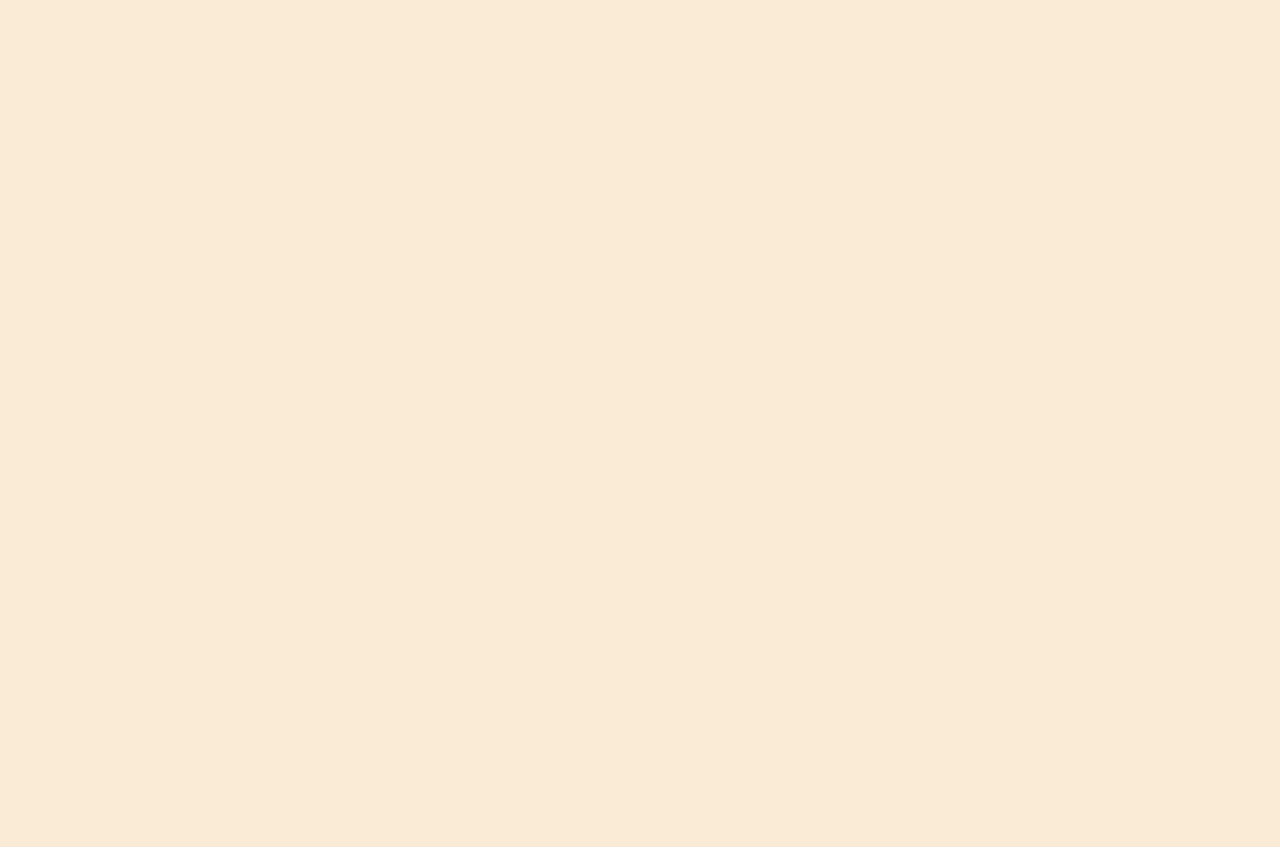
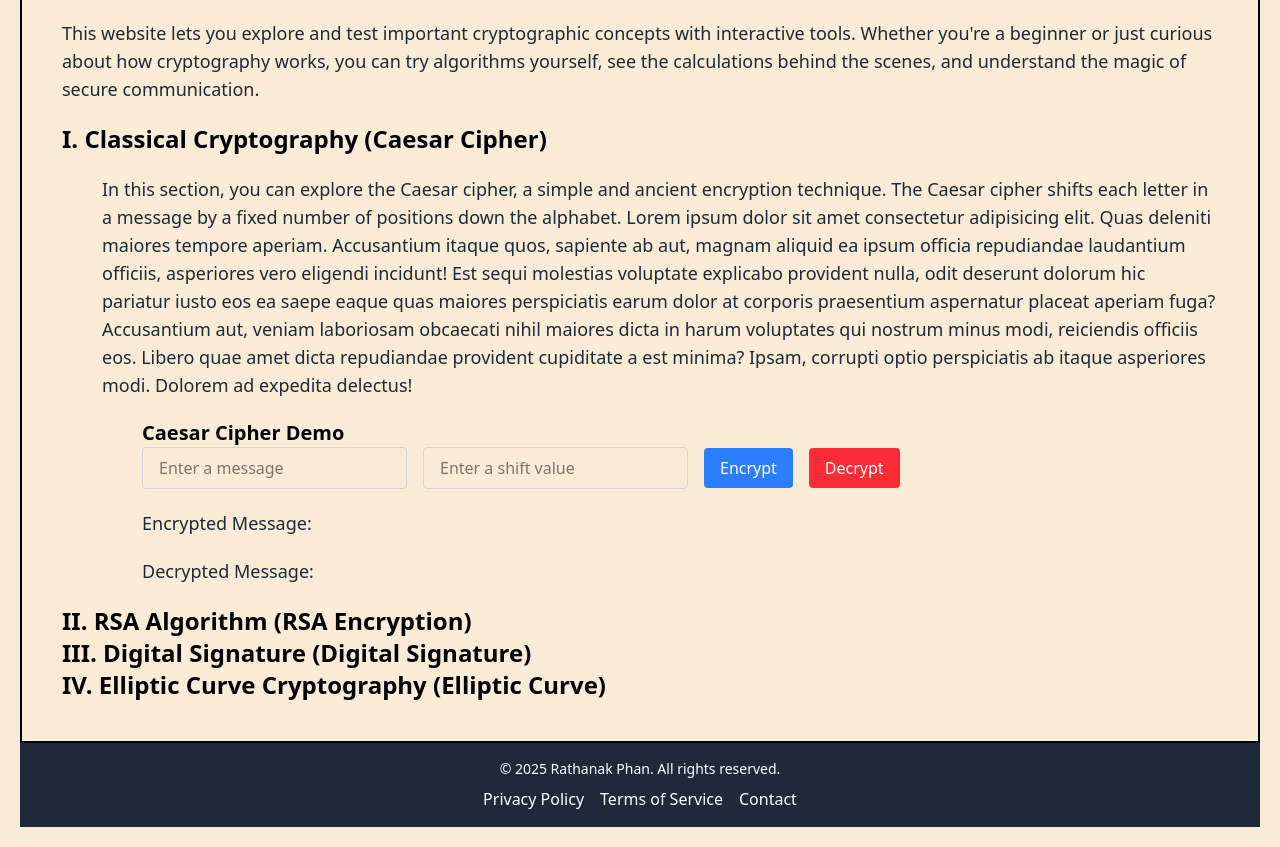
Before and after one commit to Rathanak-Phan/Number-Theory-and-Cryptography-ITE-year2, a Vue app: page / in a window 1280 px wide. Shown: the part 1180-2027 px from the top of the page. Before the commit the page ends 1132 px from the top, so only its background shows below. Built offline with nearby package versions, Linux system fonts and the light colour scheme.

Commit message:
Describe what you changed

```diff
--- a/index.html
+++ b/index.html
@@ -4,7 +4,7 @@
     <meta charset="UTF-8" />
     <link rel="icon" type="image/svg+xml" href="https://lh3.googleusercontent.com/a/ACg8ocJBdZQY6AdfNoBJPTqvkrVJPK9Cv4zSk-bLijo6OvE7Cfocp96u=s288-c-no" />
     <meta name="viewport" content="width=device-width, initial-scale=1.0" />
-    <title>cryptography</title>
+    <title>Cryptography</title>
   </head>
   <body>
     <div id="app"></div>
--- a/package.json
+++ b/package.json
@@ -1,5 +1,5 @@
 {
-  "name": "final-math",
+  "name": "number-theory-cryptography-vue",
   "private": true,
   "version": "0.0.0",
   "type": "module",
--- a/src/components/Home.vue
+++ b/src/components/Home.vue
@@ -62,6 +62,117 @@
   </header>
 
   <main class="w-full px-auto border-2 mt-7 p-10">
-    <h2>Til</h2>
+    <h1 class="text-4xl font-bold text-gray-800 flex items-start my-5">
+      Number Theory & Cryptography — (Interactive Demo Guide)
+    </h1>
+    <hr />
+
+    <!-- description about number theory and crytography -->
+    <div>
+      <p class="text-2xl font-bold text-gray-800 text-center my-5">
+        Welcome to the Number Theory and Cryptography Demo!
+      </p>
+      <p class="text-lg text-gray-800 text-start my-5">
+        This website lets you explore and test important cryptographic concepts
+        with interactive tools. Whether you're a beginner or just curious about
+        how cryptography works, you can try algorithms yourself, see the
+        calculations behind the scenes, and understand the magic of secure
+        communication.
+      </p>
+
+      <!-- I.Classical Cryptography -->
+      <div>
+        <h3 class="text-2xl font-bold">
+          I. Classical Cryptography (Caesar Cipher)
+        </h3>
+        <div class="ml-10">
+          <p class="text-lg text-gray-800 text-start my-5">
+            In this section, you can explore the Caesar cipher, a simple and
+            ancient encryption technique. The Caesar cipher shifts each letter
+            in a message by a fixed number of positions down the alphabet. Lorem
+            ipsum dolor sit amet consectetur adipisicing elit. Quas deleniti
+            maiores tempore aperiam. Accusantium itaque quos, sapiente ab aut,
+            magnam aliquid ea ipsum officia repudiandae laudantium officiis,
+            asperiores vero eligendi incidunt! Est sequi molestias voluptate
+            explicabo provident nulla, odit deserunt dolorum hic pariatur iusto
+            eos ea saepe eaque quas maiores perspiciatis earum dolor at corporis
+            praesentium aspernatur placeat aperiam fuga? Accusantium aut, veniam
+            laboriosam obcaecati nihil maiores dicta in harum voluptates qui
+            nostrum minus modi, reiciendis officiis eos. Libero quae amet dicta
+            repudiandae provident cupiditate a est minima? Ipsam, corrupti optio
+            perspiciatis ab itaque asperiores modi. Dolorem ad expedita
+            delectus!
+          </p>
+          <!-- Caesar Cipher Demo -->
+          <div class="ml-10">
+            <h4 class="text-xl font-bold">Caesar Cipher Demo</h4>
+            <div class="flex items-center space-x-4">
+              <input
+                type="text"
+                v-model="message"
+                placeholder="Enter a message"
+                class="border border-gray-300 px-4 py-2 rounded"
+              />
+              <input
+                type="number"
+                v-model="shift"
+                placeholder="Enter a shift value"
+                class="border border-gray-300 px-4 py-2 rounded"
+              />
+              <button
+                @click="encryptMessage"
+                class="bg-blue-500 text-white px-4 py-2 rounded hover:bg-blue-600 transition"
+              >
+                Encrypt
+              </button>
+              <button
+                @click="decryptMessage"
+                class="bg-red-500 text-white px-4 py-2 rounded hover:bg-red-600 transition"
+              >
+                Decrypt
+              </button>
+            </div>
+            <p class="text-lg text-gray-800 text-start my-5">
+              Encrypted Message: {{ encryptedMessage }}
+            </p>
+            <p class="text-lg text-gray-800 text-start my-5">
+              Decrypted Message: {{ decryptedMessage }}
+            </p>
+          </div>
+        </div>
+      </div>
+
+      <!-- II.RSA Algorithm -->
+      <div>
+        <h3 class="text-2xl font-bold">II. RSA Algorithm (RSA Encryption)</h3>
+      </div>
+
+      <!-- III.Digital Signature -->
+      <div>
+        <h3 class="text-2xl font-bold">
+          III. Digital Signature (Digital Signature)
+        </h3>
+      </div>
+
+      <!-- IV. Elliptic Curve Cryptography -->
+      <div>
+        <h3 class="text-2xl font-bold">
+          IV. Elliptic Curve Cryptography (Elliptic Curve)
+        </h3>
+      </div>
+
+      <!-- V. Hash Functions -->
+    </div>
   </main>
+
+  <footer class="bg-gray-800 text-white py-4 text-center">
+    <div class="container mx-auto px-4">
+      <p class="text-sm">&copy; 2025 Rathanak Phan. All rights reserved.</p>
+      <div class="mt-2 flex justify-center space-x-4">
+        <a href="#" class="hover:text-gray-400 transition">Privacy Policy</a>
+        <a href="#" class="hover:text-gray-400 transition">Terms of Service</a>
+        <a href="#" class="hover:text-gray-400 transition">Contact</a>
+      </div>
+    </div>
+  </footer>
 </template>
```
